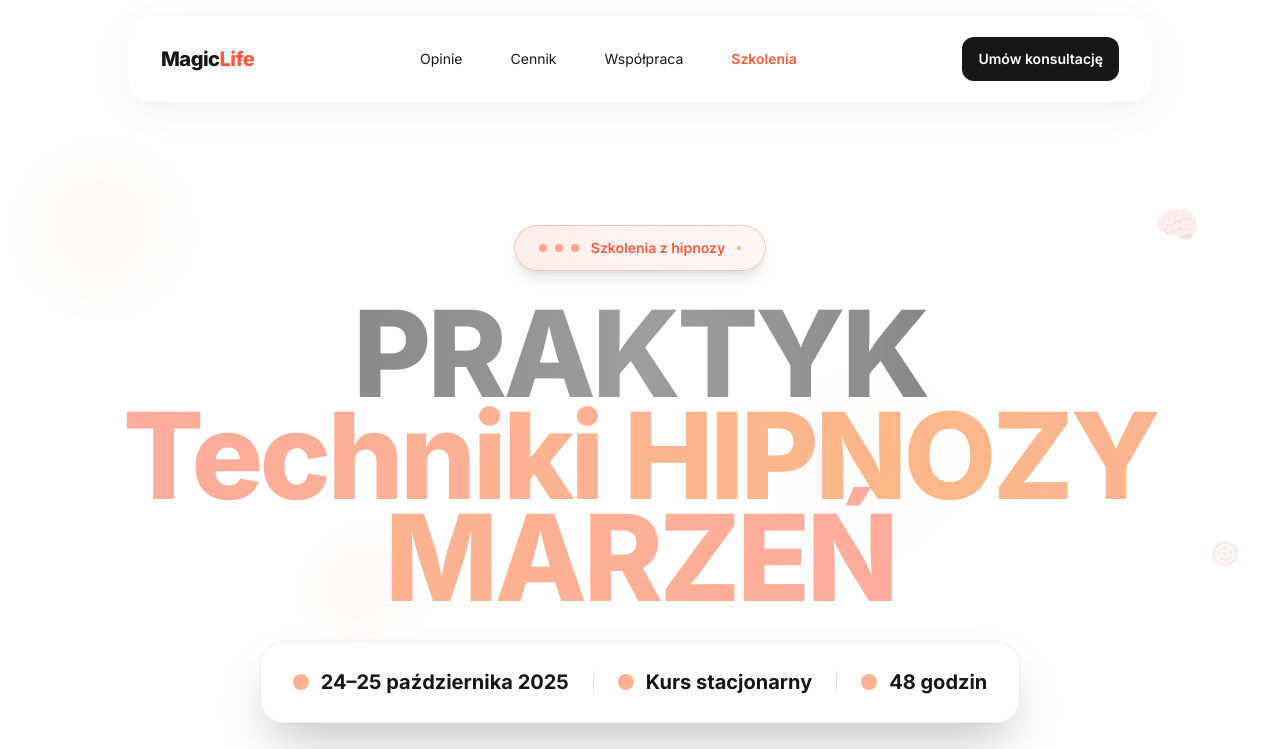
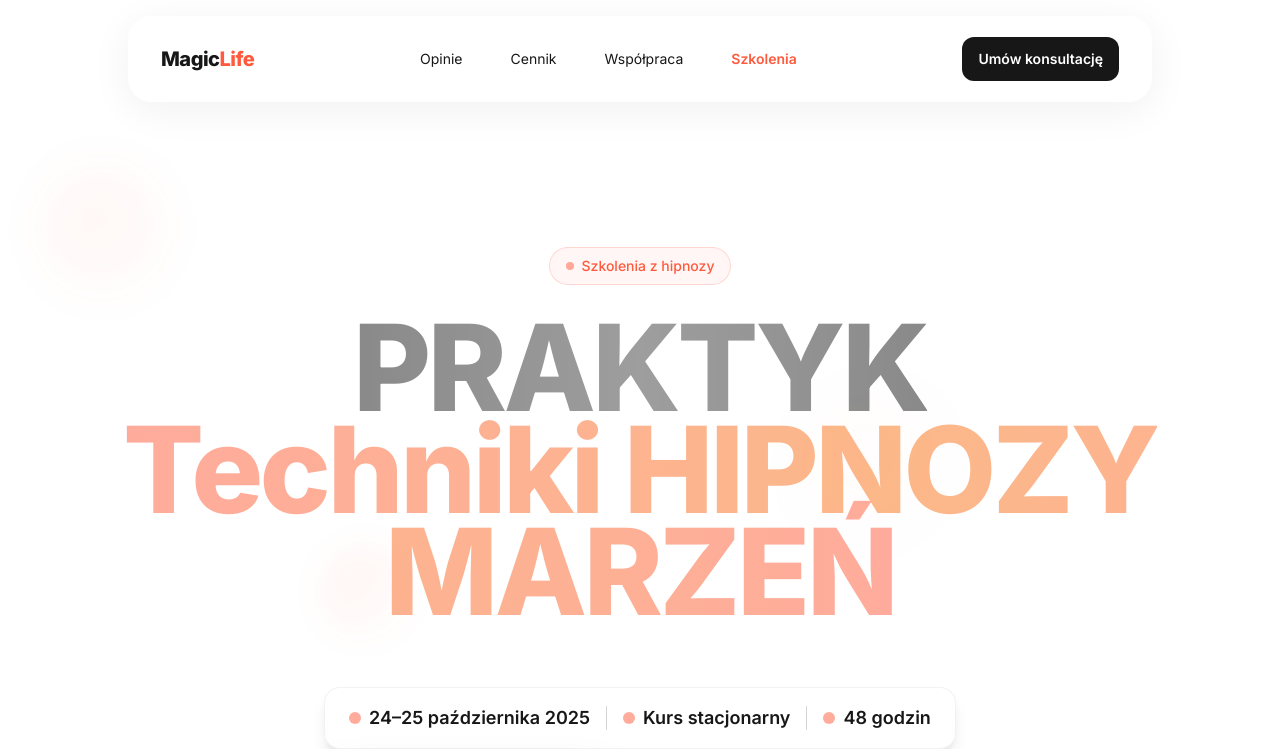
Before and after one commit to technikyvl/MAGIC-LANDING-PAGE-NEW, a Next.js app in the folder MAGICLIFELANDING/: page /szkolenia in a window 1280 px wide. Shown: the top 749 px of the page. Built offline with nearby package versions, Linux system fonts and the light colour scheme.

Commit message:
Update page.jsx

```diff
--- a/MAGICLIFELANDING/app/szkolenia/page.jsx
+++ b/MAGICLIFELANDING/app/szkolenia/page.jsx
@@ -178,24 +178,16 @@ export default function TrainingPage() {
           <div className="absolute top-1/2 left-1/4 w-24 h-24 bg-gradient-to-br from-accent/15 to-accent/8 rounded-full blur-lg animate-pulse delay-500"></div>
           <div className="absolute top-1/3 right-1/4 w-40 h-40 bg-gradient-to-br from-accent/5 to-accent/2 rounded-full blur-2xl animate-pulse delay-700"></div>
 
-          {/* Floating Icons */}
-          <div className="absolute top-32 right-20 text-4xl opacity-20 animate-bounce delay-1000">🧠</div>
-          <div className="absolute bottom-32 left-20 text-3xl opacity-15 animate-bounce delay-500">✨</div>
-          <div className="absolute top-1/2 right-10 text-2xl opacity-10 animate-bounce delay-300">🎯</div>
+          {/* Floating Icons removed to keep layout simpler */}
         </div>
 
         <div className={CONTAINER + " text-center flex flex-col items-center justify-center min-h-[85vh] relative"}>
           <div className="relative z-10 max-w-7xl">
-            {/* Animated Badge */}
+            {/* Badge */}
             <div className="hero-reveal mb-8">
-              <div className="inline-flex items-center gap-3 rounded-full border border-accent/30 bg-gradient-to-r from-accent/10 to-accent/5 px-6 py-3 text-sm font-semibold text-accent backdrop-blur-sm shadow-lg hover:shadow-xl transition-all duration-300 hover:scale-105">
-                <div className="flex items-center gap-2">
-                  <div className="w-2 h-2 rounded-full bg-accent animate-pulse"></div>
-                  <div className="w-2 h-2 rounded-full bg-accent animate-pulse delay-150"></div>
-                  <div className="w-2 h-2 rounded-full bg-accent animate-pulse delay-300"></div>
-                </div>
-                <span>Szkolenia z hipnozy</span>
-                <div className="w-1 h-1 rounded-full bg-accent/50"></div>
+              <div className="inline-flex items-center gap-2 rounded-full border border-accent/20 bg-accent/5 px-4 py-2 text-sm font-medium text-accent backdrop-blur-sm">
+                <span className="inline-block h-2 w-2 rounded-full bg-accent animate-pulse"></span>
+                Szkolenia z hipnozy
               </div>
             </div>
 
@@ -210,23 +202,21 @@ export default function TrainingPage() {
               </span>
             </h1>
 
-            {/* Interactive Info Card */}
-            <div className="hero-reveal mb-12">
-              <div className="inline-flex items-center gap-6 rounded-3xl bg-white/90 backdrop-blur-md border border-neutral-200/60 px-8 py-6 shadow-2xl hover:shadow-3xl transition-all duration-500 hover:scale-105 hover:bg-white/95">
-                <div className="flex items-center gap-3">
-                  <div className="w-4 h-4 bg-gradient-to-r from-accent to-orange-500 rounded-full animate-pulse"></div>
-                  <span className="text-xl font-bold text-neutral-900">24–25 października 2025</span>
-                </div>
-                <div className="w-px h-8 bg-gradient-to-b from-transparent via-neutral-300 to-transparent"></div>
-                <div className="flex items-center gap-3">
-                  <div className="w-4 h-4 bg-gradient-to-r from-accent to-orange-500 rounded-full animate-pulse delay-300"></div>
-                  <span className="text-xl font-bold text-neutral-900">Kurs stacjonarny</span>
-                </div>
-                <div className="w-px h-8 bg-gradient-to-b from-transparent via-neutral-300 to-transparent"></div>
-                <div className="flex items-center gap-3">
-                  <div className="w-4 h-4 bg-gradient-to-r from-accent to-orange-500 rounded-full animate-pulse delay-500"></div>
-                  <span className="text-xl font-bold text-neutral-900">48 godzin</span>
-                </div>
+            {/* Info Card */}
+            <div className="hero-reveal mt-8 inline-flex items-center gap-4 rounded-2xl bg-white/80 backdrop-blur-sm border border-neutral-200/50 px-6 py-4 shadow-lg">
+              <div className="flex items-center gap-2">
+                <div className="w-3 h-3 bg-accent rounded-full animate-pulse"></div>
+                <span className="text-lg font-semibold text-neutral-900">24–25 października 2025</span>
+              </div>
+              <div className="w-px h-6 bg-neutral-300"></div>
+              <div className="flex items-center gap-2">
+                <div className="w-3 h-3 bg-accent rounded-full animate-pulse delay-300"></div>
+                <span className="text-lg font-semibold text-neutral-900">Kurs stacjonarny</span>
+              </div>
+              <div className="w-px h-6 bg-neutral-300"></div>
+              <div className="flex items-center gap-2">
+                <div className="w-3 h-3 bg-accent rounded-full animate-pulse delay-500"></div>
+                <span className="text-lg font-semibold text-neutral-900">48 godzin</span>
               </div>
             </div>
 
```
